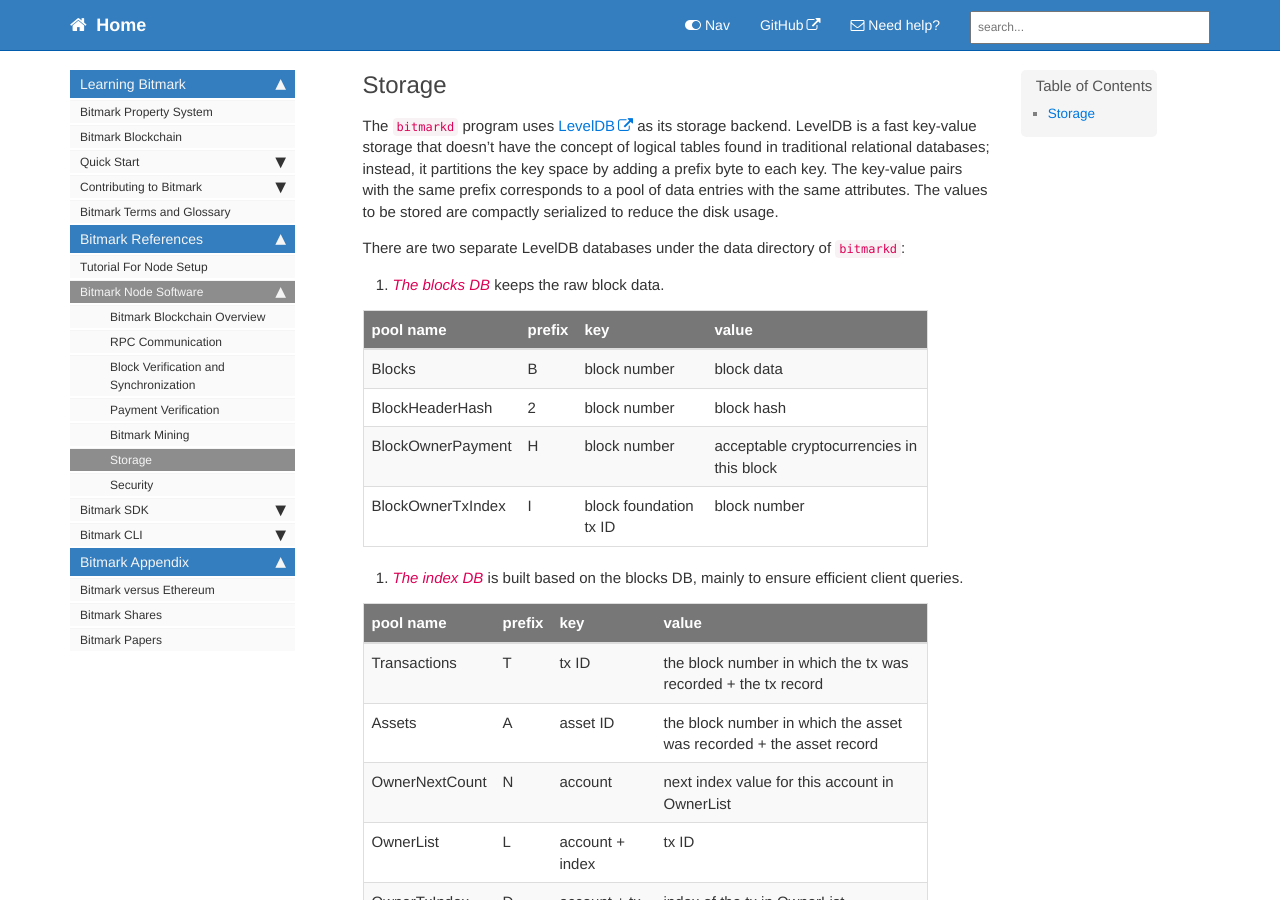
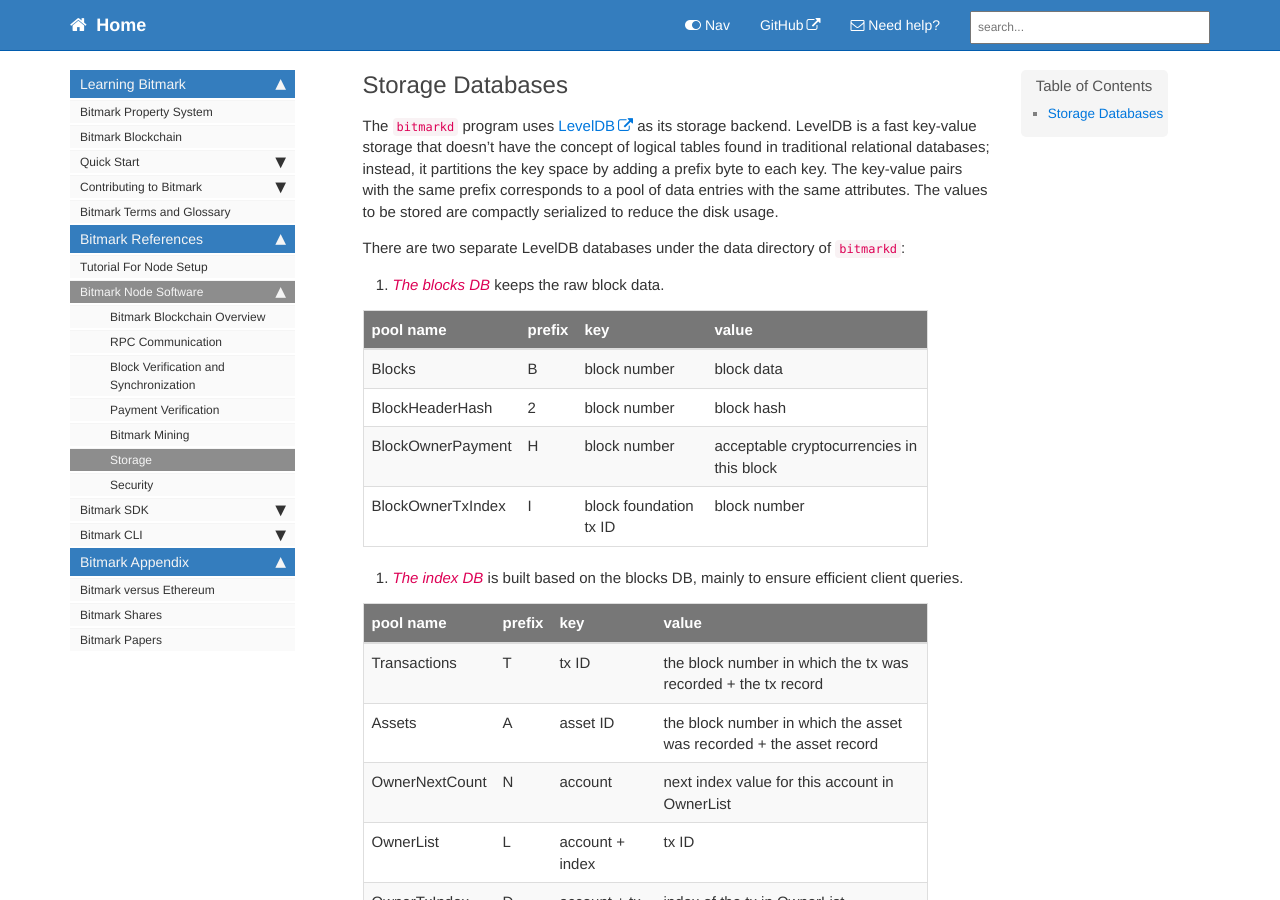
Before and after one commit to bitmark-inc/docs, a Jekyll site: the page built from pages/bitmark-references/bitmark-node-software/node-modules.md, in a window 1280 px wide and 900 px high. Built offline with Jekyll 4.4.1, drawn with Linux system fonts in a browser that asks for light colours; comment, search, counter and statistics services are not loaded.

Commit message:
Update node-modules.md

```diff
--- a/pages/bitmark-references/bitmark-node-software/node-modules.md
+++ b/pages/bitmark-references/bitmark-node-software/node-modules.md
@@ -1,5 +1,5 @@
 ---
-title: Storage
+title: Storage Databases
 keywords: node modules, storage
 last_updated:
 sidebar: mydoc_sidebar
@@ -7,7 +7,7 @@
 folder: bitmark-references/bitmark-node-software
 ---
 
-## Storage
+## Storage Databases
 
 The `bitmarkd` program uses [LevelDB](https://github.com/google/leveldb) as its storage backend. LevelDB is a fast key-value storage that doesn't have the concept of logical tables found in traditional relational databases; instead, it partitions the key space by adding a prefix byte to each key. The key-value pairs with the same prefix corresponds to a pool of data entries with the same attributes. The values to be stored are compactly serialized to reduce the disk usage.
 
```
